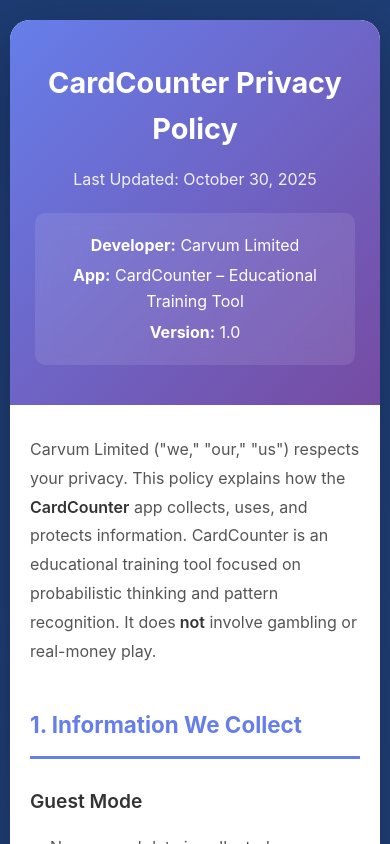
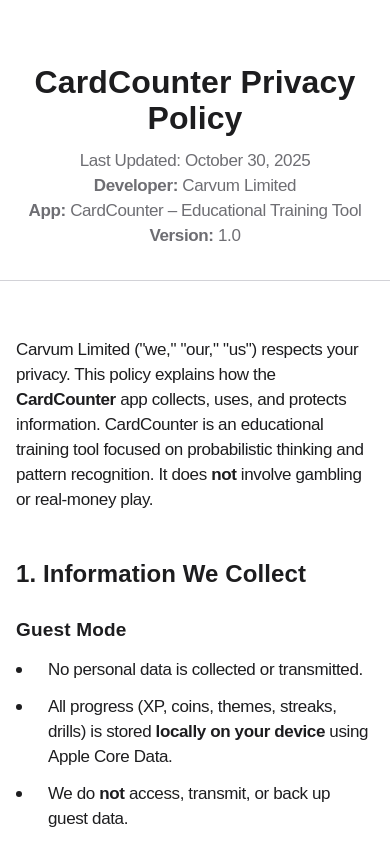
Before and after one commit to notvhalan/carvum, a React (Vite) app in the folder frontend/: page /privacyc in a window 390 px wide. Built offline with nearby package versions, Linux system fonts and the light colour scheme; a web font is replaced by a local one.

Commit message:
Refactor Privacy Policy styles for improved readability and consistency

```diff
--- a/frontend/src/assets/css/PrivacyPolicy.css
+++ b/frontend/src/assets/css/PrivacyPolicy.css
@@ -1,264 +1,337 @@
-/* Privacy Policy Page Styles */
-.privacy-page {
+/* Apple-inspired Privacy Policy Styling */
+.privacy-policy-page {
   min-height: 100vh;
-  background: linear-gradient(135deg, #1e3c72 0%, #2a5298 100%);
-  padding: 40px 20px;
-  font-family: -apple-system, BlinkMacSystemFont, 'Segoe UI', 'Roboto', 'Helvetica', 'Arial', sans-serif;
+  background: #f5f5f7;
+  font-family: -apple-system, BlinkMacSystemFont, "SF Pro Display", "SF Pro Text", "Helvetica Neue", Arial, sans-serif;
 }
 
 .privacy-container {
-  max-width: 900px;
+  max-width: 980px;
   margin: 0 auto;
-  background: white;
-  border-radius: 20px;
-  box-shadow: 0 20px 60px rgba(0, 0, 0, 0.3);
-  overflow: hidden;
+  background: #fff;
 }
 
-/* Header */
 .privacy-header {
-  background: linear-gradient(135deg, #667eea 0%, #764ba2 100%);
-  color: white;
-  padding: 50px 40px;
+  background: #fff;
+  color: #1d1d1f;
+  padding: 88px 0 48px 0;
   text-align: center;
+  border-bottom: 1px solid #d2d2d7;
 }
 
 .privacy-header h1 {
-  font-size: 2.5rem;
-  margin: 0 0 15px 0;
-  font-weight: bold;
+  font-size: 48px;
+  font-weight: 600;
+  line-height: 1.08349;
+  letter-spacing: -0.003em;
+  margin: 0 0 12px 0;
+  color: #1d1d1f;
 }
 
-.effective-date {
-  font-size: 1rem;
-  opacity: 0.9;
-  margin-bottom: 20px;
+.privacy-header p {
+  font-size: 21px;
+  font-weight: 400;
+  line-height: 1.381;
+  letter-spacing: 0.011em;
+  color: #6e6e73;
+  margin: 0;
+  padding: 0 20px;
 }
 
-.app-info {
-  background: rgba(255, 255, 255, 0.1);
-  border-radius: 10px;
-  padding: 15px 20px;
-  margin-top: 20px;
-  backdrop-filter: blur(10px);
+.privacy-content {
+  padding: 80px 22px 120px 22px;
+  max-width: 692px;
+  margin: 0 auto;
 }
 
-.app-info p {
-  margin: 5px 0;
-  font-size: 1rem;
+.privacy-overview {
+  background: #f5f5f7;
+  padding: 32px;
+  margin-bottom: 64px;
+  border-radius: 18px;
+  border: none;
 }
 
-/* Content */
-.privacy-content {
-  padding: 50px 40px;
-  color: #333;
-  line-height: 1.8;
+.privacy-overview h2 {
+  color: #1d1d1f;
+  margin-top: 0;
+  font-size: 32px;
+  font-weight: 600;
+  line-height: 1.125;
+  letter-spacing: 0.004em;
+  margin-bottom: 16px;
+}
+
+.privacy-overview p {
+  font-size: 17px;
+  line-height: 1.47059;
+  font-weight: 400;
+  letter-spacing: -0.022em;
+  color: #1d1d1f;
 }
 
 .privacy-section {
-  margin-bottom: 40px;
-}
-
-.privacy-section:last-child {
-  margin-bottom: 0;
+  margin-bottom: 64px;
 }
 
 .privacy-section h2 {
-  font-size: 1.8rem;
-  color: #667eea;
-  margin: 0 0 20px 0;
-  font-weight: bold;
-  border-bottom: 3px solid #667eea;
-  padding-bottom: 10px;
+  color: #1d1d1f;
+  font-size: 32px;
+  font-weight: 600;
+  line-height: 1.125;
+  letter-spacing: 0.004em;
+  margin-bottom: 24px;
+  padding-bottom: 0;
+  border-bottom: none;
 }
 
 .privacy-section h3 {
-  font-size: 1.3rem;
-  color: #333;
-  margin: 25px 0 15px 0;
+  color: #1d1d1f;
+  font-size: 24px;
   font-weight: 600;
+  line-height: 1.16667;
+  letter-spacing: 0.009em;
+  margin: 40px 0 16px 0;
 }
 
 .privacy-section p {
-  margin-bottom: 15px;
-  font-size: 1.05rem;
-  color: #555;
+  color: #1d1d1f;
+  line-height: 1.47059;
+  margin-bottom: 16px;
+  font-size: 17px;
+  font-weight: 400;
+  letter-spacing: -0.022em;
 }
 
 .privacy-section ul {
-  margin: 15px 0;
-  padding-left: 30px;
+  color: #1d1d1f;
+  line-height: 1.47059;
+  margin: 16px 0;
+  padding-left: 32px;
+  list-style: none;
 }
 
 .privacy-section li {
-  margin-bottom: 10px;
-  font-size: 1.05rem;
-  color: #555;
+  margin-bottom: 12px;
+  font-size: 17px;
+  font-weight: 400;
+  letter-spacing: -0.022em;
+  position: relative;
+  padding-left: 0;
+}
+
+.privacy-section li::before {
+  content: "";
+  position: absolute;
+  left: -32px;
+  top: 10px;
+  width: 6px;
+  height: 6px;
+  background: #1d1d1f;
+  border-radius: 50%;
+}
+
+.privacy-section a {
+  color: #06c;
+  text-decoration: none;
+  font-weight: 400;
+  transition: color 0.2s ease;
+}
+
+.privacy-section a:hover {
+  color: #0077ed;
+  text-decoration: underline;
 }
 
 .privacy-section strong {
-  color: #333;
   font-weight: 600;
 }
 
 .privacy-section em {
   font-style: italic;
-  color: #667eea;
 }
 
-.privacy-section a {
-  color: #667eea;
-  text-decoration: none;
-  font-weight: 500;
-  transition: all 0.3s ease;
-}
-
-.privacy-section a:hover {
-  color: #764ba2;
-  text-decoration: underline;
-}
-
-/* Contact Info */
 .contact-info {
-  background: #f5f7fa;
-  border-left: 4px solid #667eea;
-  padding: 20px 25px;
-  border-radius: 8px;
-  margin-top: 15px;
+  background: transparent;
+  padding: 0;
+  border-radius: 0;
+  margin-top: 24px;
 }
 
 .contact-info p {
   margin: 8px 0;
+  color: #1d1d1f;
+  font-size: 17px;
 }
 
-/* Disclaimer Section */
+.summary-section {
+  background: #f5f5f7;
+  padding: 24px 32px;
+  border-radius: 18px;
+  margin: 32px 0;
+}
+
+.summary-section h3 {
+  font-size: 21px;
+  font-weight: 600;
+  line-height: 1.381;
+  letter-spacing: 0.011em;
+  margin-top: 0;
+  margin-bottom: 16px;
+}
+
+.summary-section ul {
+  margin: 0;
+  padding-left: 32px;
+}
+
+.services-table {
+  width: 100%;
+  border-collapse: collapse;
+  margin: 24px 0;
+  font-size: 14px;
+}
+
+.services-table th,
+.services-table td {
+  text-align: left;
+  padding: 12px 16px;
+  border-bottom: 0.5px solid #d2d2d7;
+}
+
+.services-table th {
+  background: #f5f5f7;
+  font-weight: 600;
+  font-size: 12px;
+  text-transform: uppercase;
+  letter-spacing: 0.05em;
+  color: #6e6e73;
+}
+
+.services-table td {
+  font-size: 14px;
+  line-height: 1.42859;
+  letter-spacing: -0.016em;
+}
+
+.services-table tr:last-child td {
+  border-bottom: none;
+}
+
 .disclaimer {
-  background: linear-gradient(135deg, #fff3cd 0%, #ffeaa7 100%);
-  border-radius: 15px;
-  padding: 30px;
-  border: 2px solid #f39c12;
-  margin-top: 50px;
+  background: #f5f5f7;
+  border-left: none;
+  padding: 32px;
+  border-radius: 18px;
+  margin-top: 64px;
 }
 
 .disclaimer h2 {
-  color: #d68910;
-  border-bottom: 3px solid #f39c12;
+  color: #1d1d1f;
+  border-bottom: none;
+  font-size: 28px;
+  margin-bottom: 16px;
 }
 
 .disclaimer-text {
-  color: #856404;
-  font-size: 1.1rem;
-  margin-top: 15px;
+  color: #1d1d1f;
+  font-size: 17px;
+  font-weight: 400;
+  line-height: 1.47059;
+  letter-spacing: -0.022em;
 }
 
-/* Footer */
 .privacy-footer {
-  background: #f5f7fa;
-  padding: 30px 40px;
+  background: #f5f5f7;
+  color: #6e6e73;
+  padding: 48px 22px;
   text-align: center;
-  border-top: 1px solid #e0e0e0;
+  border-top: 1px solid #d2d2d7;
 }
 
 .privacy-footer p {
-  margin: 5px 0;
-  color: #666;
-  font-size: 0.95rem;
+  margin: 8px 0;
+  font-size: 12px;
+  line-height: 1.33337;
+  font-weight: 400;
+  letter-spacing: -0.01em;
 }
 
 /* Responsive Design */
-@media (max-width: 768px) {
-  .privacy-page {
-    padding: 20px 10px;
+@media (max-width: 1068px) {
+  .privacy-header h1 {
+    font-size: 40px;
   }
 
+  .privacy-header p {
+    font-size: 19px;
+  }
+
+  .privacy-section h2,
+  .privacy-overview h2 {
+    font-size: 28px;
+  }
+
+  .privacy-section h3 {
+    font-size: 21px;
+  }
+}
+
+@media (max-width: 734px) {
   .privacy-header {
-    padding: 40px 25px;
+    padding: 64px 0 32px 0;
   }
 
   .privacy-header h1 {
-    font-size: 2rem;
+    font-size: 32px;
+    line-height: 1.125;
+    letter-spacing: 0.004em;
+  }
+
+  .privacy-header p {
+    font-size: 17px;
+    line-height: 1.47059;
+    letter-spacing: -0.022em;
   }
 
   .privacy-content {
-    padding: 40px 25px;
+    padding: 56px 16px 88px 16px;
   }
 
-  .privacy-section h2 {
-    font-size: 1.5rem;
+  .privacy-overview {
+    padding: 24px;
+    margin-bottom: 48px;
+  }
+
+  .privacy-section h2,
+  .privacy-overview h2 {
+    font-size: 24px;
+    margin-bottom: 16px;
   }
 
   .privacy-section h3 {
-    font-size: 1.2rem;
+    font-size: 19px;
+    margin-top: 32px;
   }
 
-  .privacy-section p,
-  .privacy-section li {
-    font-size: 1rem;
+  .privacy-section {
+    margin-bottom: 48px;
+  }
+
+  .summary-section {
+    padding: 20px 24px;
+  }
+
+  .services-table {
+    font-size: 12px;
+  }
+
+  .services-table th,
+  .services-table td {
+    padding: 10px 12px;
   }
 
   .privacy-footer {
-    padding: 25px 20px;
-  }
-
-  .disclaimer {
-    padding: 20px;
+    padding: 32px 16px;
   }
 }
-
-@media (max-width: 480px) {
-  .privacy-header h1 {
-    font-size: 1.8rem;
-  }
-
-  .privacy-content {
-    padding: 30px 20px;
-  }
-
-  .privacy-section h2 {
-    font-size: 1.4rem;
-  }
-
-  .privacy-section ul {
-    padding-left: 20px;
-  }
-
-  .contact-info {
-    padding: 15px 20px;
-  }
-}
-
-/* Print Styles */
-@media print {
-  .privacy-page {
-    background: white;
-    padding: 0;
-  }
-
-  .privacy-container {
-    box-shadow: none;
-    border-radius: 0;
-  }
-
-  .privacy-header {
-    background: none;
-    color: black;
-    border-bottom: 2px solid #333;
-  }
-
-  .privacy-section h2 {
-    color: black;
-  }
-
-  .disclaimer {
-    background: white;
-    border: 2px solid #333;
-  }
-
-  .disclaimer h2 {
-    color: black;
-  }
-
-  .disclaimer-text {
-    color: black;
-  }
-}
```
